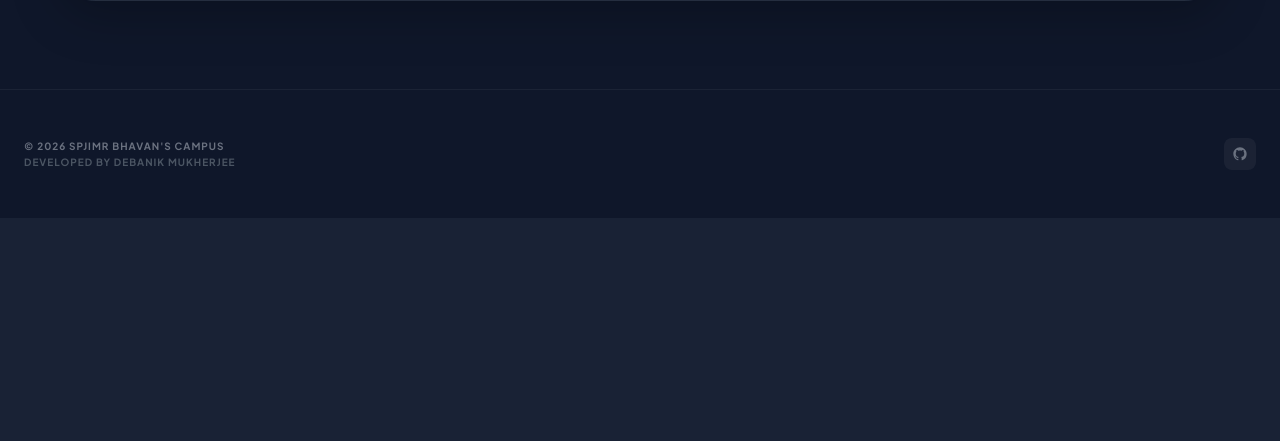
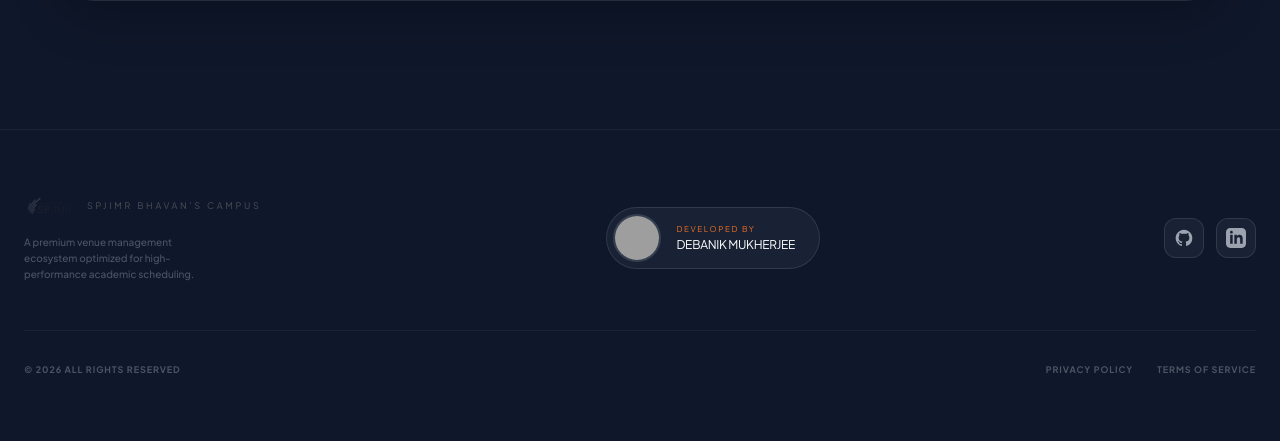
Before and after one commit to debaniktffs-ux/venue-booking, a FastAPI app: page / in a window 1280 px wide. Shown: the part 1473-1914 px from the top of the page. Before the commit the page ends 1639 px from the top, so only its background shows below. Run offline with FastAPI, Linux system fonts and the light colour scheme; some libraries are stand-ins or nearby versions; grey boxes are pictures that could not be loaded.

Commit message:
UI: Elegant footer redesign with developer signature

```diff
--- a/templates/base.html
+++ b/templates/base.html
@@ -100,19 +100,66 @@
         {% block content %}{% endblock %}
     </main>
 
-    <footer
-        class="max-w-7xl mx-auto px-6 py-12 border-t border-white/5 flex flex-col md:flex-row justify-between items-center gap-6 text-gray-500">
-        <div class="text-[10px] font-bold uppercase tracking-widest leading-relaxed">
-            &copy; 2026 SPJIMR Bhavan's Campus <br>
-            <span class="text-gray-600">Developed by Debanik Mukherjee</span>
+    <footer class="max-w-7xl mx-auto px-6 py-16 border-t border-white/5 mt-10">
+        <div class="flex flex-col md:flex-row justify-between items-center gap-10">
+            <!-- Branding & Info -->
+            <div class="flex flex-col items-center md:items-start gap-4">
+                <div class="flex items-center gap-3 opacity-60 grayscale hover:grayscale-0 transition-all duration-500">
+                    <img src="/static/logo.png" alt="Logo" class="h-6 w-auto opacity-50">
+                    <span class="text-[9px] font-900 uppercase tracking-[0.3em] text-gray-500">SPJIMR Bhavan's
+                        Campus</span>
+                </div>
+                <p class="text-[10px] text-gray-600 font-medium max-w-[200px] text-center md:text-left leading-relaxed">
+                    A premium venue management ecosystem optimized for high-performance academic scheduling.
+                </p>
+            </div>
+
+            <!-- Professional Signature -->
+            <div
+                class="glass p-1.5 pl-1.5 pr-6 rounded-full flex items-center gap-4 group hover:border-spjimr-orange/30 transition-all duration-700 hover:shadow-2xl hover:shadow-orange-500/10 active:scale-95">
+                <div class="relative">
+                    <div
+                        class="w-12 h-12 rounded-full overflow-hidden border-2 border-white/10 group-hover:border-spjimr-orange/50 transition-colors bg-slate-800 flex items-center justify-center">
+                        <!-- DEV PHOTO PLACEHOLDER: Replace src="/static/debanik.jpg" with your actual photo path -->
+                        <img src="https://api.dicebear.com/7.x/avataaars/svg?seed=Debanik&baseColor=f37021"
+                            alt="Debanik Mukherjee" class="w-full h-full object-cover">
+                    </div>
+                </div>
+                <div class="flex flex-col">
+                    <span class="text-[8px] font-900 text-spjimr-orange uppercase tracking-[.2em] mb-0.5">Developed
+                        by</span>
+                    <h3
+                        class="text-xs font-800 text-white tracking-tight group-hover:text-spjimr-orange transition-colors">
+                        DEBANIK MUKHERJEE</h3>
+                </div>
+            </div>
+
+            <!-- Social/Links -->
+            <div class="flex items-center gap-3">
+                <a href="https://github.com/debaniktffs-ux" target="_blank"
+                    class="w-10 h-10 rounded-xl glass flex items-center justify-center hover:bg-white/10 transition-all hover:-translate-y-1 text-gray-400 hover:text-white">
+                    <svg class="w-5 h-5" fill="currentColor" viewBox="0 0 24 24">
+                        <path
+                            d="M12 2C6.477 2 2 6.477 2 12c0 4.418 2.865 8.166 6.839 9.489.5.092.682-.217.682-.482 0-.237-.008-.868-.013-1.703-2.782.605-3.369-1.34-3.369-1.34-.454-1.152-1.11-1.458-1.11-1.458-.908-.62.069-.608.069-.608 1.003.07 1.531 1.03 1.531 1.03.892 1.529 2.341 1.087 2.91.832.092-.647.35-1.088.636-1.338-2.22-.253-4.555-1.11-4.555-4.943 0-1.091.39-1.984 1.029-2.683-.103-.253-.446-1.27.098-2.647 0 0 .84-.269 2.75 1.025A9.564 9.564 0 0112 6.844c.85.004 1.705.115 2.504.337 1.909-1.294 2.747-1.025 2.747-1.025.546 1.377.203 2.394.1 2.647.64.699 1.028 1.592 1.028 2.683 0 3.842-2.339 4.687-4.566 4.935.359.309.678.92.678 1.855 0 1.338-.012 2.419-.012 2.747 0 .268.18.58.688.482A10.019 10.019 0 0022 12c0-5.523-4.477-10-10-10z" />
+                    </svg>
+                </a>
+                <div
+                    class="w-10 h-10 rounded-xl glass flex items-center justify-center hover:bg-white/10 transition-all hover:-translate-y-1 text-gray-400 hover:text-white cursor-pointer group">
+                    <svg class="w-5 h-5 group-hover:text-blue-400 transition-colors" fill="currentColor"
+                        viewBox="0 0 24 24">
+                        <path
+                            d="M19 0h-14c-2.761 0-5 2.239-5 5v14c0 2.761 2.239 5 5 5h14c2.762 0 5-2.239 5-5v-14c0-2.761-2.238-5-5-5zm-11 19h-3v-11h3v11zm-1.5-12.268c-.966 0-1.75-.79-1.75-1.764s.784-1.764 1.75-1.764 1.75.79 1.75 1.764-.783 1.764-1.75 1.764zm13.5 12.268h-3v-5.604c0-3.368-4-3.113-4 0v5.604h-3v-11h3v1.765c1.396-2.586 7-2.777 7 2.476v6.759z" />
+                    </svg>
+                </div>
+            </div>
         </div>
-        <div class="flex gap-4">
-            <div
-                class="w-8 h-8 rounded-lg bg-white/5 flex items-center justify-center hover:bg-white/10 transition-colors cursor-pointer">
-                <svg class="w-4 h-4" fill="currentColor" viewBox="0 0 24 24">
-                    <path
-                        d="M12 2C6.477 2 2 6.477 2 12c0 4.418 2.865 8.166 6.839 9.489.5.092.682-.217.682-.482 0-.237-.008-.868-.013-1.703-2.782.605-3.369-1.34-3.369-1.34-.454-1.152-1.11-1.458-1.11-1.458-.908-.62.069-.608.069-.608 1.003.07 1.531 1.03 1.531 1.03.892 1.529 2.341 1.087 2.91.832.092-.647.35-1.088.636-1.338-2.22-.253-4.555-1.11-4.555-4.943 0-1.091.39-1.984 1.029-2.683-.103-.253-.446-1.27.098-2.647 0 0 .84-.269 2.75 1.025A9.564 9.564 0 0112 6.844c.85.004 1.705.115 2.504.337 1.909-1.294 2.747-1.025 2.747-1.025.546 1.377.203 2.394.1 2.647.64.699 1.028 1.592 1.028 2.683 0 3.842-2.339 4.687-4.566 4.935.359.309.678.92.678 1.855 0 1.338-.012 2.419-.012 2.747 0 .268.18.58.688.482A10.019 10.019 0 0022 12c0-5.523-4.477-10-10-10z" />
-                </svg>
+
+        <div
+            class="mt-12 pt-8 border-t border-white/5 flex flex-col md:flex-row justify-between items-center gap-4 text-[9px] font-bold text-gray-600 uppercase tracking-widest">
+            <p>&copy; 2026 All Rights Reserved</p>
+            <div class="flex gap-6">
+                <a href="#" class="hover:text-gray-400 transition-colors">Privacy Policy</a>
+                <a href="#" class="hover:text-gray-400 transition-colors">Terms of Service</a>
             </div>
         </div>
     </footer>
```
